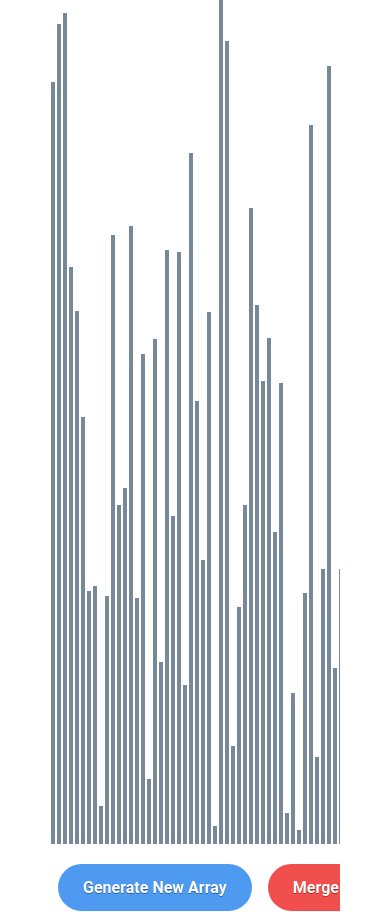
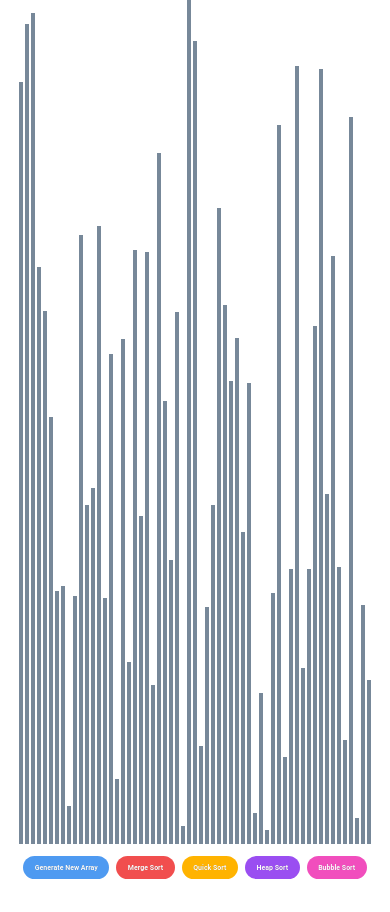
Before and after one commit to AikamBoparai/SortingVisualizer, a React (Create React App) app: page / in a window 390 px wide. After the commit the page ends 880 px from the top, so only its background shows below. Built offline with nearby package versions, Linux system fonts and the light colour scheme.

Commit message:
make website responsive

```diff
--- a/public/index.html
+++ b/public/index.html
@@ -3,8 +3,9 @@
   <head>
     <meta charset="utf-8" />
     <link rel="icon" href="%PUBLIC_URL%/favicon.ico" />
-    <meta name="viewport" content="width=2000" />
+    <meta name="viewport" content="width=device-width, initial-scale=1.0" />
     <meta name="theme-color" content="#000000" />
+    <link rel="stylesheet" href="https://maxcdn.bootstrapcdn.com/bootstrap/3.4.1/css/bootstrap.min.css">
     <meta
       name="description"
       content="Web site created using create-react-app"
@@ -28,7 +29,9 @@
   </head>
   <body>
     <noscript>You need to enable JavaScript to run this app.</noscript>
-    <div id="root"></div>
+    <div class ="container-fluid">
+      <div id="root"></div>
+    </div>
     <!--
       This HTML file is a template.
       If you open it directly in the browser, you will see an empty page.
--- a/src/SortingVisualizer/SortingVisualizer.css
+++ b/src/SortingVisualizer/SortingVisualizer.css
@@ -1,9 +1,9 @@
 .array-container{
-    position: absolute;
-    left: 50px;
-    right: 50px;
+    margin: auto;
     overflow: hidden;
     white-space: nowrap;
+    width: 100%;
+    height: 100%;
 }
 
 .array-bar{
@@ -13,11 +13,17 @@
     margin: 0 1px;
 }
 
+@media(max-width: 767px) {
+	button{
+        font-size: 1.8vw !important;
+    }
+}
+
 button{
     display: inline-block;
     padding: 0.8em 1.5em;
     margin: 1em 0.5em 0.1em;
-    border:0.10em solid rgba(255,255,255,0);
+    border:0.1em solid rgba(255,255,255,0);
     border-radius:2em;
     box-sizing: border-box;
     text-decoration:none;
--- a/src/SortingVisualizer/SortingVisualizer.jsx
+++ b/src/SortingVisualizer/SortingVisualizer.jsx
@@ -24,8 +24,8 @@ export default class SortingVisualizer extends React.Component{
 
     resetArray(){
         const array = [];
-
-        for(let i = 0; i < 200; i++){
+        var numBars = window.innerWidth * 0.15;
+        for(let i = 0; i < numBars; i++){
             array.push(randomIntInInterval(5,850));
         }
         this.setState({array});
```
Also changed, not shown: 1 other file (tests, documents, lock files or other folders).
